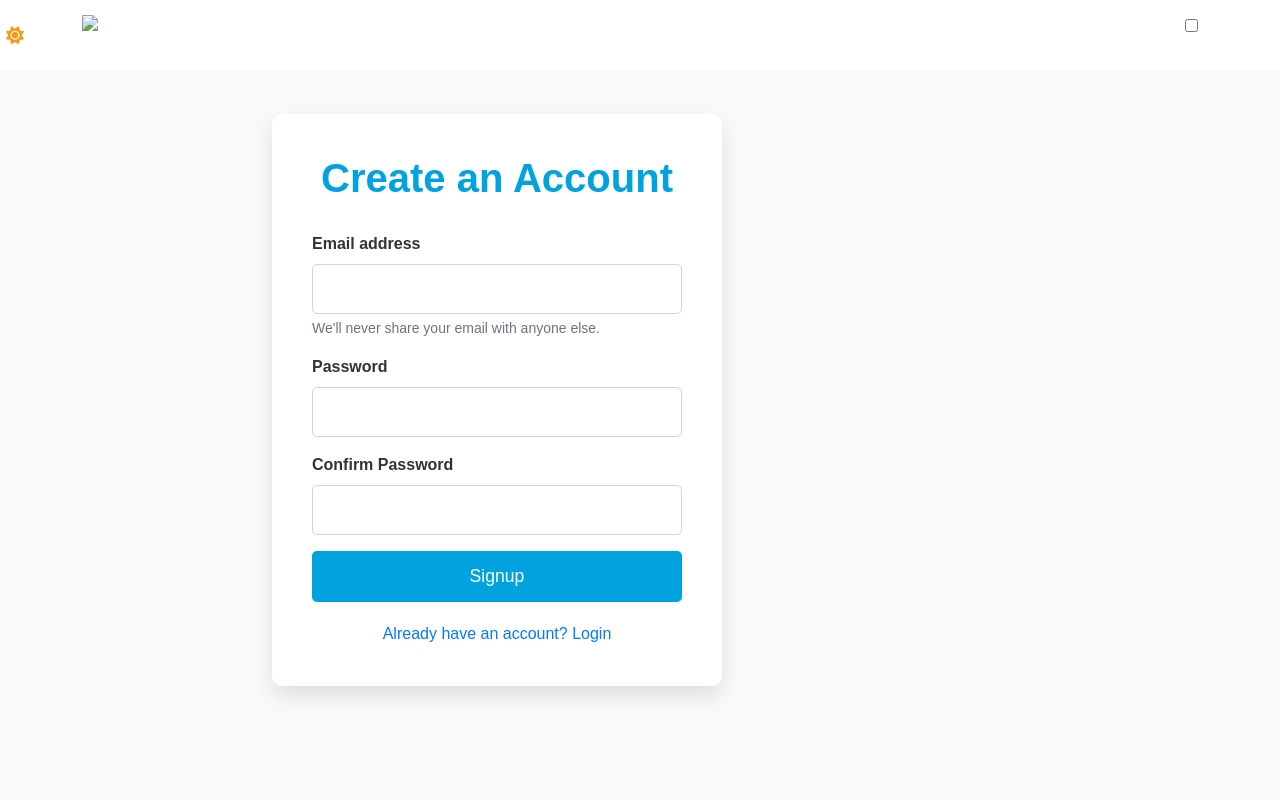
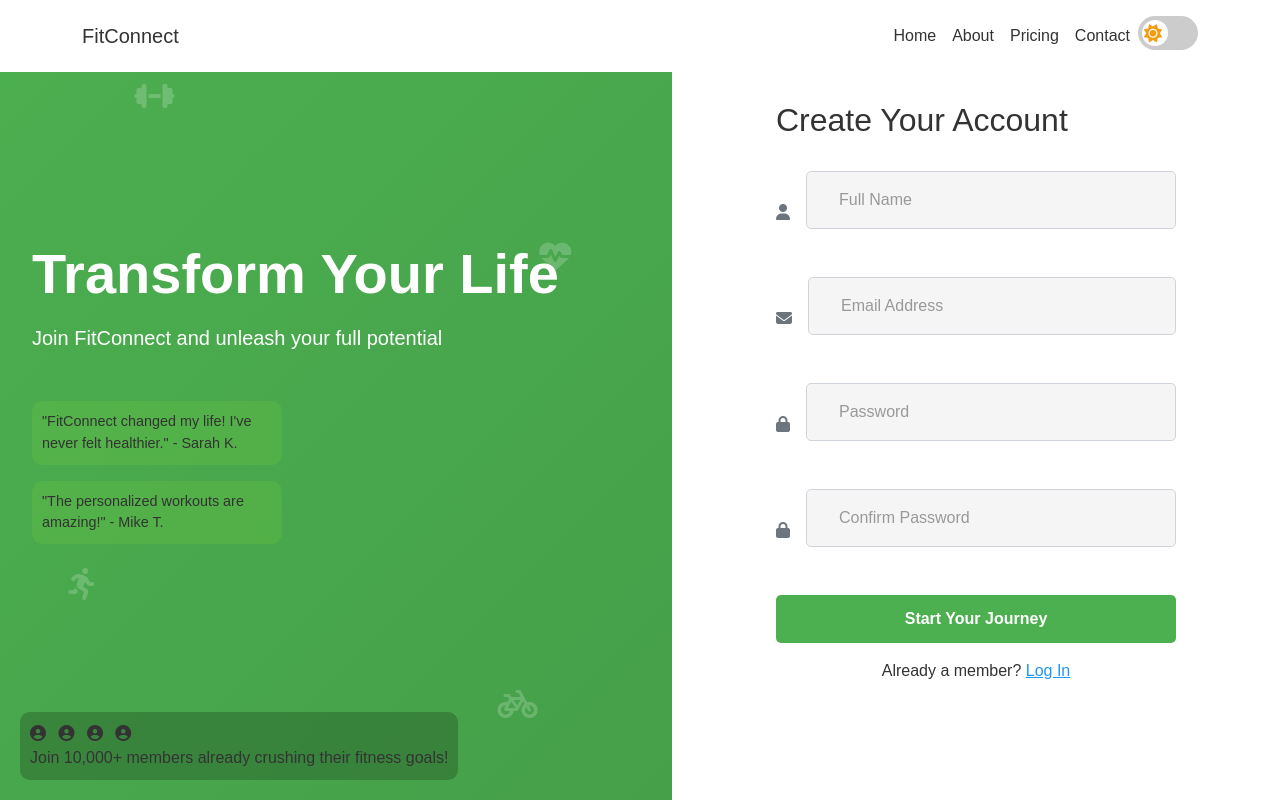
Before and after one commit to sp0rtsxd/FitConnect, a plain HTML site: page signup.html in a window 1280 px wide. Drawn offline with nearby package versions, Linux system fonts and the light colour scheme; a web font is replaced by a local one.

Commit message:
IMPROVED PAGE LOL

```diff
--- a/signup.html
+++ b/signup.html
@@ -3,88 +3,117 @@
 	<head>
 		<meta charset="UTF-8" />
 		<meta name="viewport" content="width=device-width, initial-scale=1.0" />
-		<title>Signup - FitConnect</title>
+		<title>Join FitConnect - Transform Your Fitness Journey</title>
 		<link
-			href="https://cdn.jsdelivr.net/npm/bootstrap@5.1.3/dist/css/bootstrap.min.css"
+			href="https://cdn.jsdelivr.net/npm/bootstrap@5.3.0-alpha1/dist/css/bootstrap.min.css"
 			rel="stylesheet"
 		/>
 		<link
-			href="https://cdnjs.cloudflare.com/ajax/libs/font-awesome/6.0.0-beta3/css/all.min.css"
 			rel="stylesheet"
+			href="https://cdnjs.cloudflare.com/ajax/libs/font-awesome/6.1.1/css/all.min.css"
 		/>
 		<link
 			href="https://fonts.googleapis.com/css2?family=Alexandria:wght@400;700&display=swap"
 			rel="stylesheet"
 		/>
 		<style>
+			/* --------------------
+            Base Styles
+        -------------------- */
 			:root {
-				--primary-color: #00a3e0;
-				--secondary-color: #00cd97;
-				--dark-bg: #1a1a1a;
-				--light-bg: #f8f9fa;
+				--primary-color: #4caf50;
+				--secondary-color: #45a049;
 				--text-color: #333;
-				--light-text: #ffffff;
-				--card-bg: #ffffff;
-				--card-shadow: 0 10px 20px rgba(0, 0, 0, 0.1);
-				--transition: all 0.3s ease;
-				--bg-color: #fff;
-				--link-color: #007bff;
+				--light-color: #f4f4f4;
+				--dark-bg-color: #121212;
+				--dark-text-color: #f4f4f4;
+				--link-color: #2196f3;
+				--bg-color: #ffffff;
+				--card-bg: #f8f9fa;
 			}
 
 			body {
 				font-family: "Alexandria", sans-serif;
-				transition: var(--transition);
+				margin: 0;
+				padding: 0;
+				height: 100%;
+				background-color: var(--bg-color);
 				color: var(--text-color);
-				background-color: var(--light-bg);
+				transition: background-color 0.3s, color 0.3s;
 			}
 
-			/* --- Dark Mode Styles --- */
-			body.dark-mode {
-				--text-color: #ffffff;
-				--light-bg: #1a1a1a;
-				--card-bg: #2a2a2a;
-				--card-shadow: 0 10px 20px rgba(0, 0, 0, 0.3);
-				--link-color: #2196f3;
+			/* --------------------
+           Navigation Bar
+        -------------------- */
+			.navbar {
+				background-color: var(--bg-color);
+				padding: 1rem 2rem;
+				position: absolute;
+				width: 100%;
+				z-index: 1000;
+				transition: background-color 0.3s ease;
 			}
 
-			/* --- Navbar Styles (same as on your other pages) --- */
-			.navbar {
-				background-color: var(--bg-color);
-				padding-top: 10px;
-				padding-bottom: 10px;
-				transition: background-color 0.3s ease, color 0.3s ease;
-			}
-
-			.navbar-brand,
-			.nav-link {
-				color: var(--light-text) !important;
-				transition: var(--transition);
-			}
-
-			.nav-link:hover {
-				opacity: 0.8;
-			}
-
-			.navbar-scrolled {
-				background-color: rgba(255, 255, 255, 0.9);
+			.navbar-light .navbar-brand,
+			.navbar-light .nav-link {
 				color: var(--text-color) !important;
 			}
 
-			body.dark-mode .navbar {
-				background-color: var(--dark-bg);
+			.navbar-light .nav-link:hover {
+				color: var(--link-color) !important;
 			}
 
-			body.dark-mode .navbar-brand,
-			body.dark-mode .nav-link {
-				color: var(--light-text) !important;
+			/* --------------------
+           Theme Switch
+        -------------------- */
+			.theme-switch-wrapper {
+				display: flex;
+				align-items: center;
 			}
 
-			body.dark-mode .navbar-scrolled {
-				background-color: rgba(255, 255, 255, 0.9);
-				color: var(--text-color) !important;
+			.theme-switch {
+				display: inline-block;
+				height: 34px;
+				position: relative;
+				width: 60px;
 			}
 
-			/* Styling for the theme toggle icons */
+			.theme-switch input {
+				display: none;
+			}
+
+			.slider {
+				background-color: #ccc;
+				bottom: 0;
+				cursor: pointer;
+				left: 0;
+				position: absolute;
+				right: 0;
+				top: 0;
+				transition: 0.4s;
+				border-radius: 34px;
+			}
+
+			.slider:before {
+				background-color: #fff;
+				bottom: 4px;
+				content: "";
+				height: 26px;
+				left: 4px;
+				position: absolute;
+				transition: 0.4s;
+				width: 26px;
+				border-radius: 50%;
+			}
+
+			input:checked + .slider {
+				background-color: #2196f3;
+			}
+
+			input:checked + .slider:before {
+				transform: translateX(26px);
+			}
+
 			.slider .icon {
 				color: #f39c12;
 				position: absolute;
@@ -111,93 +140,191 @@
 				opacity: 1;
 			}
 
-			/* --- Signup Page Specific Styles --- */
-			.signup-section {
+			/* --------------------
+           Signup Page Layout
+        -------------------- */
+			.signup-container {
+				display: flex;
+				height: 100vh;
+			}
+
+			.left-panel {
+				flex: 1;
+				background: linear-gradient(
+					135deg,
+					var(--primary-color),
+					var(--secondary-color)
+				);
+				display: flex;
+				flex-direction: column;
+				justify-content: center;
+				color: white;
+				position: relative;
+				overflow: hidden;
+				padding: 2rem;
+			}
+
+			.right-panel {
+				flex: 1;
+				background-color: white;
 				display: flex;
 				align-items: center;
 				justify-content: center;
-				min-height: 100vh;
-				padding: 80px 0; /* Increased padding */
+				position: relative;
+				transition: background-color 0.3s;
 			}
 
-			.signup-card {
-				background-color: var(--card-bg);
-				border-radius: 10px;
-				box-shadow: var(--card-shadow);
-				padding: 40px;
-				max-width: 450px;
+			/* --------------------
+           Form Styling
+        -------------------- */
+			.signup-form {
+				width: 80%;
+				max-width: 400px;
+			}
+
+			.form-group {
+				position: relative;
+				margin-bottom: 1.5rem;
+				display: flex;
+				align-items: center;
+			}
+
+			.input-icon {
+				margin-right: 1rem;
+				color: #6c757d;
+			}
+
+			.form-control {
+				flex: 1;
+				border: 1px solid #ced4da;
+				border-radius: 5px;
+				padding: 1rem 2rem;
+				margin-bottom: 1.5rem;
+				transition: all 0.3s;
+				background-color: #f5f5f5;
+			}
+
+			.form-control::placeholder {
+				color: #999;
+			}
+
+			/* --------------------
+           Button Styling
+        -------------------- */
+			.btn-signup {
+				background-color: var(--primary-color);
+				border: none;
+				color: white;
+				padding: 0.75rem 2rem;
+				border-radius: 5px;
+				font-weight: 600;
+				transition: all 0.3s;
 				width: 100%;
 			}
 
-			.signup-card h2 {
-				font-size: 2.5rem;
-				font-weight: bold;
-				text-align: center;
-				margin-bottom: 30px;
+			.btn-signup:hover {
+				background-color: var(--secondary-color);
+			}
+
+			/* --------------------
+           Other Styles
+        -------------------- */
+			.fitness-element {
+				position: absolute;
+				font-size: 2rem;
+				opacity: 0.2;
+			}
+
+			.testimonial {
+				background-color: rgba(173, 255, 47, 0.1);
+				backdrop-filter: blur(5px);
+				padding: 10px;
+				border-radius: 10px;
+				font-size: 0.9rem;
+				max-width: 250px;
+				margin-bottom: 1rem;
+				color: var(--text-color);
+			}
+
+			.social-proof {
+				position: absolute;
+				bottom: 20px;
+				left: 20px;
+				background: rgba(0, 0, 0, 0.2);
+				padding: 10px;
+				border-radius: 10px;
+				backdrop-filter: blur(5px);
+				color: var(--text-color);
+			}
+
+			h1 {
+				font-size: 3.5rem;
+				font-weight: 700;
+				margin-bottom: 1rem;
+			}
+
+			.right-panel .signup-form h2 {
+				font-size: 2rem;
+				font-weight: 500;
+				margin-bottom: 2rem;
+			}
+
+			.signup-form a {
+				color: var(--link-color);
+			}
+
+			.signup-form a:hover {
 				color: var(--primary-color);
 			}
 
-			.form-label {
-				font-weight: bold;
+			/* --------------------
+           Media Query
+        -------------------- */
+			@media (max-width: 768px) {
+				.signup-container {
+					flex-direction: column;
+				}
+				.left-panel,
+				.right-panel {
+					flex: none;
+					height: 50vh;
+				}
+				h1 {
+					font-size: 2.5rem;
+				}
 			}
 
-			.form-control {
-				border-radius: 5px;
-				border: 1px solid #ced4da; /* Light gray border */
-				padding: 12px;
-				transition: border-color var(--transition);
+			/* --------------------
+            Dark Mode Styles
+        -------------------- */
+			.dark-mode {
+				--text-color: #e9e9e9;
+				--bg-color: #121212;
+				--card-bg: #212529;
 			}
 
-			.form-control:focus {
-				border-color: var(--primary-color);
-				box-shadow: none; /* Remove default focus shadow */
+			.dark-mode .right-panel {
+				background-color: var(--card-bg);
 			}
 
-			.btn-signup {
-				background-color: var(--primary-color);
-				border: none;
-				color: var(--light-text);
-				padding: 12px 25px;
-				font-size: 1.1rem;
-				border-radius: 5px;
-				transition: var(--transition);
+			.dark-mode .form-control {
+				background-color: #343a40;
+				color: var(--dark-text-color) !important;
 			}
 
-			.btn-signup:hover {
-				background-color: #008cba; /* Slightly darker primary color */
+			.dark-mode .testimonial {
+				color: var(--dark-text-color);
 			}
 
-			.signup-links {
-				text-align: center;
-				margin-top: 20px;
-			}
-
-			.signup-links a {
-				color: var(--link-color);
-				text-decoration: none;
-				margin: 0 10px;
-			}
-
-			/* Hover effect for signup links */
-			.signup-links a:hover {
-				text-decoration: underline;
+			.dark-mode .social-proof {
+				color: var(--dark-text-color);
 			}
 		</style>
 	</head>
 	<body>
-		<!-- Navigation Bar -->
 		<nav class="navbar navbar-expand-lg navbar-light fixed-top">
 			<div class="container">
-				<a class="navbar-brand d-flex align-items-center" href="index.html">
-					<img
-						src="/api/placeholder/40/40"
-						alt="FitConnect Logo"
-						width="40"
-						height="40"
-						class="d-inline-block align-top me-2"
-					/>
-					<span class="font-weight-bold">FitConnect</span>
-				</a>
+				<a class="navbar-brand" href="#"> FitConnect </a>
 				<button
 					class="navbar-toggler"
 					type="button"
@@ -212,18 +339,13 @@
 				<div class="collapse navbar-collapse" id="navbarNav">
 					<ul class="navbar-nav ms-auto">
 						<li class="nav-item">
-							<a class="nav-link" href="index.html">Home</a>
+							<a class="nav-link active" href="index.html">Home</a>
 						</li>
 						<li class="nav-item">
 							<a class="nav-link" href="about.html">About</a>
 						</li>
 						<li class="nav-item">
-							<a class="nav-link" aria-current="page" href="pricing.html"
-								>Pricing</a
-							>
-						</li>
-						<li class="nav-item">
-							<a class="nav-link" href="blog.html">Blog</a>
+							<a class="nav-link" href="pricing.html">Pricing</a>
 						</li>
 						<li class="nav-item">
 							<a class="nav-link" href="contact.html">Contact</a>
@@ -244,149 +366,130 @@
 			</div>
 		</nav>
 
-		<!-- Signup Section -->
-		<section class="signup-section">
-			<div class="container">
-				<div class="row justify-content-center">
-					<div class="col-md-8">
-						<div class="signup-card">
-							<h2>Create an Account</h2>
-							<form>
-								<div class="mb-3">
-									<label for="signupEmail" class="form-label"
-										>Email address</label
-									>
+		<div class="signup-container">
+			<div class="left-panel">
+				<i
+					class="fas fa-dumbbell fitness-element"
+					style="top: 10%; left: 20%"
+				></i>
+				<i
+					class="fas fa-heartbeat fitness-element"
+					style="top: 30%; right: 15%"
+				></i>
+				<i
+					class="fas fa-running fitness-element"
+					style="bottom: 25%; left: 10%"
+				></i>
+				<i
+					class="fas fa-bicycle fitness-element"
+					style="bottom: 10%; right: 20%"
+				></i>
+
+				<h1>Transform Your Life</h1>
+				<p class="lead mb-5">Join FitConnect and unleash your full potential</p>
+
+				<div class="testimonial">
+					"FitConnect changed my life! I've never felt healthier." - Sarah K.
+				</div>
+				<div class="testimonial">
+					"The personalized workouts are amazing!" - Mike T.
+				</div>
+
+				<div class="social-proof">
+					<i class="fas fa-user-circle me-2"></i>
+					<i class="fas fa-user-circle me-2"></i>
+					<i class="fas fa-user-circle me-2"></i>
+					<i class="fas fa-user-circle me-2"></i>
+					<p class="mb-0">
+						Join 10,000+ members already crushing their fitness goals!
+					</p>
+				</div>
+			</div>
+			<div class="right-panel">
+				<form class="signup-form" id="signupForm">
+					<h2>Create Your Account</h2>
+					<!-- Form Fields with Correct Icon Placement -->
+					<div class="form-group">
+						<i class="fas fa-user input-icon"></i>
+						<input
+							type="text"
+							class="form-control"
+							id="fullName"
+							placeholder="Full Name"
+							required
+						/>
+					</div>
+					<div class="form-group">
+						<i class="fas fa-envelope input-icon"></i>
 						<input
 							type="email"
 							class="form-control"
-										id="signupEmail"
-										aria-describedby="emailHelp"
+							id="email"
+							placeholder="Email Address"
+							required
 						/>
-									<div id="emailHelp" class="form-text">
-										We'll never share your email with anyone else.
 					</div>
-								</div>
-								<div class="mb-3">
-									<label for="signupPassword" class="form-label"
-										>Password</label
-									>
+					<div class="form-group">
+						<i class="fas fa-lock input-icon"></i>
 						<input
 							type="password"
 							class="form-control"
-										id="signupPassword"
+							id="password"
+							placeholder="Password"
+							required
 						/>
 					</div>
-								<div class="mb-3">
-									<label for="confirmPassword" class="form-label"
-										>Confirm Password</label
-									>
+					<div class="form-group">
+						<i class="fas fa-lock input-icon"></i>
 						<input
 							type="password"
 							class="form-control"
 							id="confirmPassword"
+							placeholder="Confirm Password"
+							required
 						/>
 					</div>
-								<button type="submit" class="btn btn-signup w-100">
-									Signup
+					<button type="submit" class="btn btn-signup">
+						Start Your Journey
 					</button>
+					<p class="mt-3 text-center">
+						Already a member? <a href="login.html">Log In</a>
+					</p>
 				</form>
-
-							<div class="signup-links">
-								<a href="login.html">Already have an account? Login</a>
 			</div>
 		</div>
-					</div>
-				</div>
-			</div>
-		</section>
 
-		<script src="https://cdn.jsdelivr.net/npm/bootstrap@5.1.3/dist/js/bootstrap.bundle.min.js"></script>
+		<script src="https://cdn.jsdelivr.net/npm/bootstrap@5.3.0-alpha1/dist/js/bootstrap.bundle.min.js"></script>
 		<script>
-			// Theme Toggle
+			document.addEventListener("DOMContentLoaded", function () {
 				const toggleSwitch = document.querySelector(
 					'.theme-switch input[type="checkbox"]'
 				);
+				const body = document.body;
+
+				// Check for a saved theme preference in localStorage
 				const currentTheme = localStorage.getItem("theme");
-
 				if (currentTheme) {
 					document.documentElement.setAttribute("data-theme", currentTheme);
 					if (currentTheme === "dark") {
 						toggleSwitch.checked = true;
-					document.body.classList.add("dark-mode");
+						body.classList.add("dark-mode");
 					}
 				}
 
-			function switchTheme(e) {
-				if (e.target.checked) {
+				// Add an event listener to the theme switch
+				toggleSwitch.addEventListener("change", function () {
+					if (this.checked) {
 						document.documentElement.setAttribute("data-theme", "dark");
 						localStorage.setItem("theme", "dark");
-					document.body.classList.add("dark-mode");
+						body.classList.add("dark-mode");
 					} else {
 						document.documentElement.setAttribute("data-theme", "light");
 						localStorage.setItem("theme", "light");
-					document.body.classList.remove("dark-mode");
-				}
-			}
-
-			toggleSwitch.addEventListener("change", switchTheme, false);
-
-			// Navbar Scroll Effect
-			const navbar = document.querySelector(".navbar");
-
-			window.addEventListener("scroll", () => {
-				if (window.scrollY > 100) {
-					navbar.classList.add("navbar-scrolled");
-				} else {
-					navbar.classList.remove("navbar-scrolled");
+						body.classList.remove("dark-mode");
 					}
 				});
-
-			// Basic Form Validation Example (Client-side)
-			const form = document.querySelector("form");
-			const emailInput = document.getElementById("signupEmail");
-			const passwordInput = document.getElementById("signupPassword");
-			const confirmPasswordInput = document.getElementById("confirmPassword");
-
-			form.addEventListener("submit", (event) => {
-				event.preventDefault(); // Prevent default form submission
-
-				let isValid = true;
-
-				// Basic email validation
-				if (!validateEmail(emailInput.value)) {
-					alert("Please enter a valid email address.");
-					isValid = false;
-				}
-
-				// Password length check
-				if (passwordInput.value.length < 8) {
-					alert("Password must be at least 8 characters long.");
-					isValid = false;
-				}
-
-				// Confirm password match
-				if (passwordInput.value !== confirmPasswordInput.value) {
-					alert("Passwords do not match.");
-					isValid = false;
-				}
-
-				// If the form is valid, you can proceed with sending data to the server
-				if (isValid) {
-					// ... (Add your code to send form data to the server here) ...
-					// For now, just display an alert
-					alert("Signup successful!");
-					form.reset(); // Reset the form
-				}
 			});
-
-			// Helper function for email validation
-			function validateEmail(email) {
-				return String(email)
-					.toLowerCase()
-					.match(
-						/^(([^<>()[\]\\.,;:\s@"]+(\.[^<>()[\]\\.,;:\s@"]+)*)|(".+"))@((\[[0-9]{1,3}\.[0-9]{1,3}\.[0-9]{1,3}\.[0-9]{1,3}\])|(([a-zA-Z\-0-9]+\.)+[a-zA-Z]{2,}))$/
-					);
-			}
 		</script>
 	</body>
 </html>
```
Lines whose indentation alone changed are shown as unchanged.
